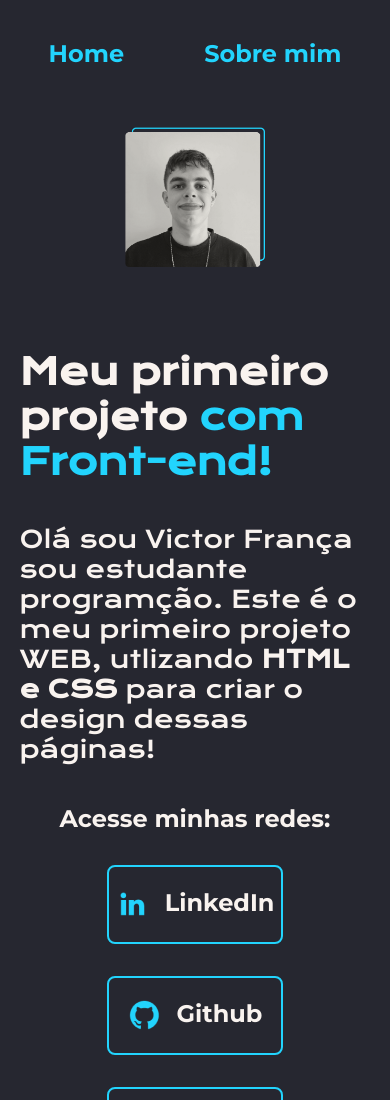
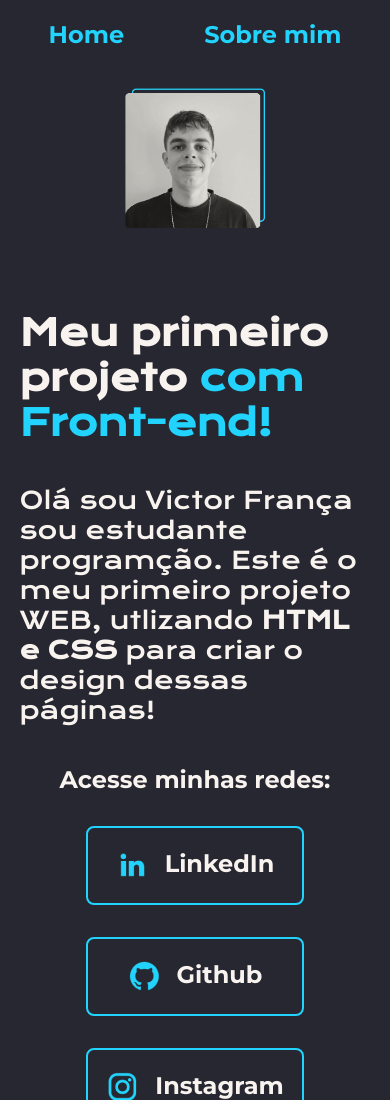
Before and after one commit to Victor028-jnr/primeiro_projeto_WEB, a plain HTML site: page index.html in a window 390 px wide. Shown: the top 1100 px of the page. Drawn offline with nearby package versions, Linux system fonts and the light colour scheme.

Commit message:
Update style.css

```diff
--- a/styles/style.css
+++ b/styles/style.css
@@ -155,7 +155,7 @@ body {
 
 @media (max-width: 1200px){
     .cabecalho{
-        padding: 10%;
+        padding: 5%;
     }
 
     .cabecalho__menu{
@@ -171,4 +171,8 @@ body {
         width: auto;
     }
 
+     .apresentacao__botao{
+        width: 62%;
+    }
+
 }
```
